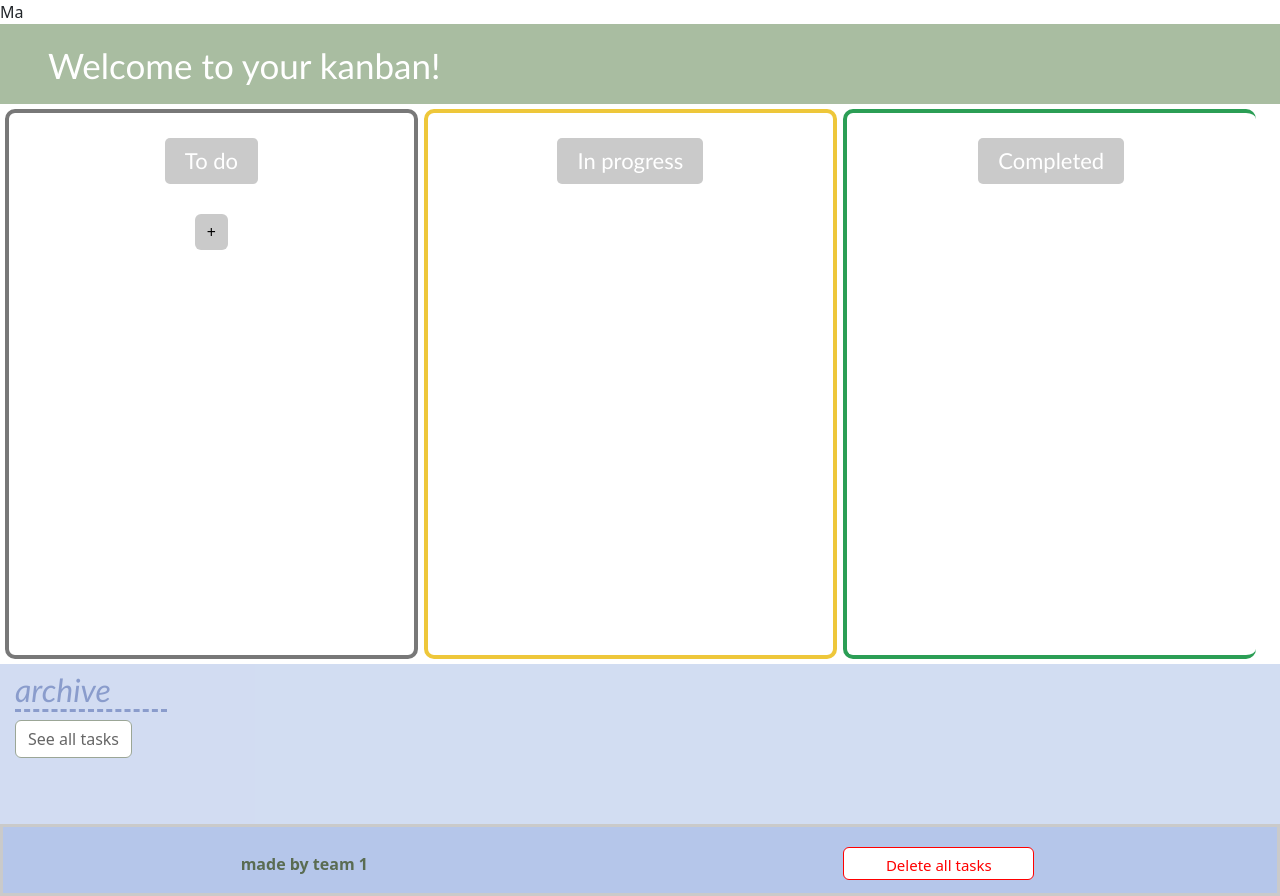
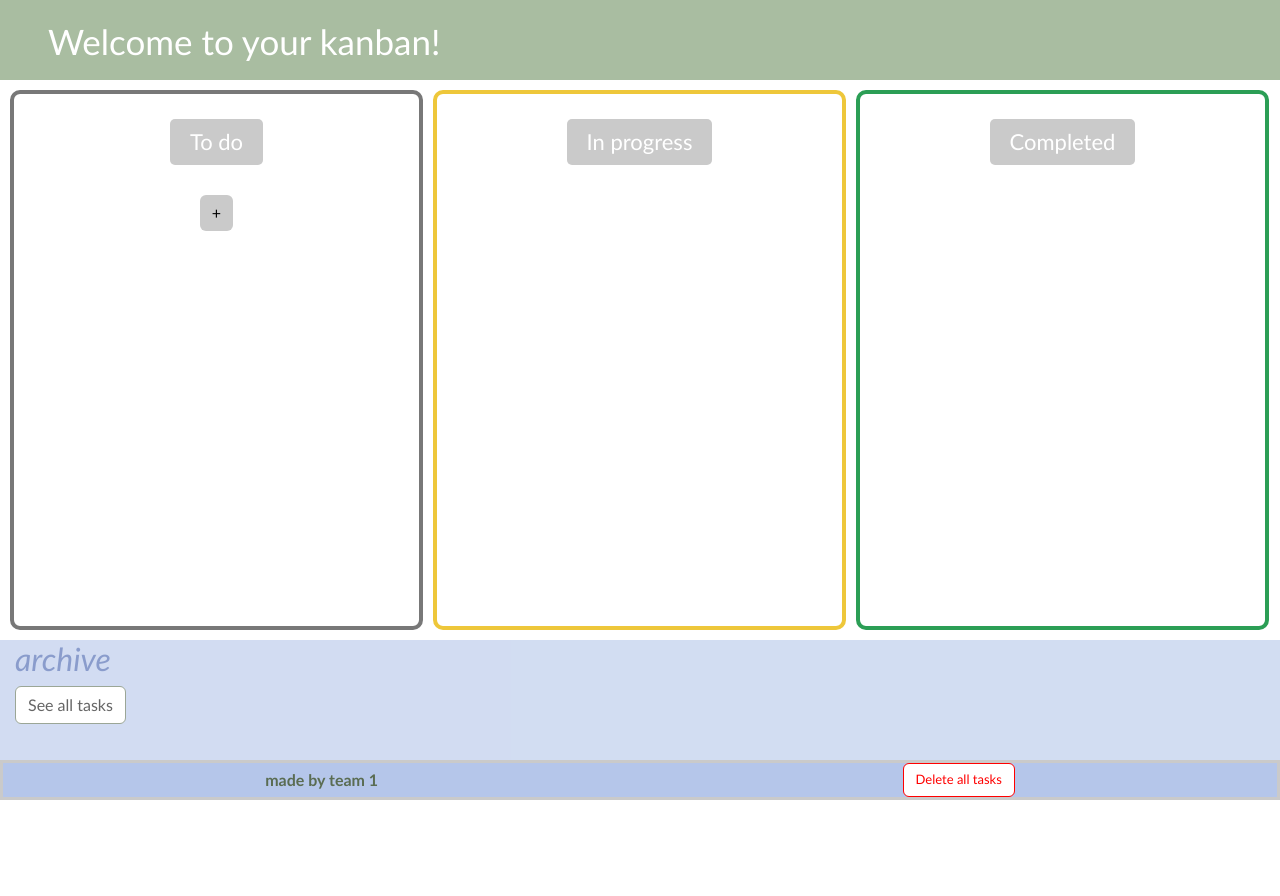
Before and after one commit to marioxabel/Project1-Bootcamp, a plain HTML site: page index.html in a window 1280 px wide. After the commit the page ends 800 px from the top, so only its background shows below. Drawn offline with nearby package versions, Linux system fonts and the light colour scheme.

Commit message:
css changes made in class

```diff
--- a/assets/style.css
+++ b/assets/style.css
@@ -8,35 +8,37 @@
 
 :root {
 
-    --main-color:#A9BDA1;
+    --main-color: #A9BDA1;
     --secondary-color: #b5c6ea;
     --neutral-color: #cacaca;
     --borders1: #5a6c52;
 }
 
 
-
 /* Typo */
 
 
 /* Elements */
-body, html {
+body,
+html {
     height: 100%;
     margin: 0;
-    padding: 0;
+    font-family: 'Trebuchet MS', 'Lucida Sans Unicode', 'Lucida Grande', 'Lucida Sans', Arial, sans-serif;
 }
+
 
 header {
     background-color: var(--main-color);
     color: white;
-    height: 10%; /* Adjust percentage as needed */ /*changed*/
+    height: 10%;
+    /* Adjust percentage as needed */
+    /*changed*/
 }
 
 header h1 {
 
     position: relative;
     font-size: 35px;
-    font-family: 'Trebuchet MS', 'Lucida Sans Unicode', 'Lucida Grande', 'Lucida Sans', Arial, sans-serif;
     padding: 20px;
     padding-left: 3pc;
 
@@ -44,19 +46,18 @@ header h1 {
 }
 
 main {
-    height: 70%; /* Adjust percentage as needed */
-    /* border: solid 4px var(--borders); */
-    border-top: none;
+    height: 70%;
+    /* Adjust percentage as needed */
     display: flex;
     flex-direction: column;
-
 }
 
 
 
 
 footer {
-    height: 9%; /* Adjust percentage as needed */
+    height: 5%;
+    /* Adjust percentage as needed */
     background-color: var(--secondary-color);
     border: 3px solid var(--neutral-color);
     font-weight: bold;
@@ -64,83 +65,54 @@ footer {
     /* padding: 10px; */
     /* padding-top: 10px; */
     display: flex;
-    justify-content: space-around;
+    justify-content: space-around; /* Center the elements horizontally */
 }
 
-footer p {
-
-    padding-top: 25px;
+footer p, footer button {
+    align-self: center;
+    margin: 0;
 }
-
 
 
 /* Classes */
 .board {
-    flex: 1; /* This makes .board expand to fill the remaining height of main */
+    flex: 1;
+    /* This makes .board expand to fill the remaining height of main */
     display: flex;
-    margin-bottom: 10px;
-    padding-right: 0px;
-    /* overflow: hidden;  */
+    width: 100%;
+    overflow: hidden;
+    padding: 10px;
 }
 
 .section {
-
-    width: calc((100% / 3.1));
-    /* height: 100%; */
+    width: calc((100% / 3) - 7px);
     text-align: center;
-    flex-shrink: 0; /* Prevents the section from shrinking below its content */
-    /* background-color: #fefbf7; */
-    /*border-right: 4px dashed var(--borders);  Add right border between sections */
-    display: flex; /*Ensure .section is a flex container */
-    flex-direction: column; /*Arrange children in a column */
+    flex-shrink: 0;
+    /* Prevents the section from shrinking below its content */
+    display: flex;
+    /*Ensure .section is a flex container */
+    flex-direction: column;
+    /*Arrange children in a column */
     /* justify-content: center; */
     align-items: center;
-    overflow-y: auto; /* Use auto to show scrollbar when necessary */
+    overflow-y: auto;
+    /* Use auto to show scrollbar when necessary */
     padding: 10px;
-    margin-right: 5px;
-    max-height: 100%; /* Adjust height as needed */
-    height: 100%; /* Ensure full height */
-
-    /* width: 100%; */
-}
-.section:last-child {
-    border-right: none; /* Remove border on the last .section element */
-
+    max-height: 100%;
+    height: 100%;
+    border-radius: 10px;
+    border: 4px solid;
+    margin-right: 10px;
 }
 
-/* how to make a column of to do a proper border */
-.to-do {
-    border: 4px solid #787878;
-    border-radius: 10px;
-    margin: 5px;
-    margin-right: 1px;
+.section:last-child {
+    margin-right: 0;
 }
-
-.in-progress {
-
-    border: 4px solid #eec73a;
-    border-radius: 10px;
-    margin: 5px;
-    margin-right: 1px;
-
-}
-
-.completed {
-
-    border: 4px solid #2b9e55;
-    border-radius: 10px;
-    border-right: #772014;
-    margin: 5px;
-    margin-right: 1px;
-
-}
-
 
 .section h2 {
     background-color: var(--neutral-color);
     border: 2px solid var(--borders);
     border-radius: 5px;
-    font-family: 'Trebuchet MS', 'Lucida Sans Unicode', 'Lucida Grande', 'Lucida Sans', Arial, sans-serif;
     font-size: 22px;
     color: white;
     padding: 10px 20px;
@@ -149,10 +121,7 @@ footer p {
     margin-top: 15px;
 }
 
-
-
 .section button {
-    /* width: 15px; */
     justify-self: center;
     margin: 10px;
     background-color: var(--neutral-color);
@@ -160,11 +129,24 @@ footer p {
 }
 
 
+/* how to make a column of to do a proper border */
+.to-do {
+    border-color: #787878;
+}
+
+.in-progress {
+    border-color: #eec73a;
+}
+
+.completed {
+    border-color: #2b9e55;
+ }
+
 
 .archive {
-    height: 20%;
+    height: 15%;
     padding-left: 15px;
-    padding-top: 7px;
+    /* padding-top: 7px; */
     overflow: hidden;
     overflow-y: auto;
     background-color: var(--secondary-color);
@@ -173,10 +155,10 @@ footer p {
 }
 
 .archive h2 {
-    font-family: 'Trebuchet MS', 'Lucida Sans Unicode', 'Lucida Grande', 'Lucida Sans', Arial, sans-serif;
+
     font-style: oblique;
     color: #3d5cab;
-    border-bottom: 3px dashed #3d5cab;
+    /* border-bottom: 3px dashed #3d5cab; */
     width: 12%;
 
 }
@@ -186,18 +168,15 @@ footer p {
 .card-body {
 
     text-align: left;
-font-family: 'Trebuchet MS', 'Lucida Sans Unicode', 'Lucida Grande', 'Lucida Sans', Arial, sans-serif;
-border: 2px dotted white;
+    /* border: 2px dotted white; */
     border-radius: 5px;
     margin: 3px;
 }
 
 .card-title {
-
-font-family: 'Trebuchet MS', 'Lucida Sans Unicode', 'Lucida Grande', 'Lucida Sans', Arial, sans-serif;
     font-weight: bold;
     color: white;
-border-bottom: 4px dotted #ffffff;
+    border-bottom: 1px solid #ffffff;
     width: 75%;
 
 }
@@ -230,25 +209,33 @@ width: 75%;
 
 /* IDs */
 
+#archived-section {
+    display: flex;
+    flex-basis: 0;
+    flex-wrap: wrap;
+}
+
+#archived-section .card {
+    max-width: 500px;
+    flex-shrink: 0; /*Prevents the card from shrinking beyond max-width */
+    width: 100%; /* Ensures the card takes the full width available up to max-width */
+    margin:  10px;
+}
+
 #delete-all {
-
-    margin-top: 20px;
-    margin-right: 5px;
-    width: 15%;
-    font-size: 15px;
-    height: 50%;
+    font-size: 13px;
     background-color: white;
     border: 1px solid red;
     color: red
-
 }
 
 
 /* media */
 @media screen and (max-width: 600px) {
-    header {
-        background: #772014;
+     header h1 {
+        font-size: 30px;
     }
+
     .board {
         flex-direction: column;
         padding: 10px;
@@ -259,4 +246,8 @@ width: 75%;
         margin-bottom: 10px;
         height: calc(100% / 3);
     }
+
+    #delete-all {
+        width: 35%;
     }
+}
--- a/index.html
+++ b/index.html
@@ -1,7 +1,7 @@
 <!DOCTYPE html>
 <html lang="en">
 
-<head>Ma
+<head>
   <meta charset="UTF-8">
   <meta name="viewport" content="width=device-width, initial-scale=1.0">
   <!-- Bootstrap CSS -->
@@ -46,39 +46,23 @@
 
   </main>
   <div class="archive">
-    <h2>archive</h2>
+    <div id="archive-title">
 
-<!-- Option 1: collpase text-->
-    <p>
-      <button class="btn btn-primary" type="button" data-bs-toggle="collapse" data-bs-target="#collapseWidthExample" aria-expanded="false" aria-controls="collapseWidthExample">
-        See all tasks
-      </button>
-    </p>
+      <h2>archive</h2>
+
+  <!-- Option 1: collpase text-->
+
+        <button class="btn btn-primary" type="button" data-bs-toggle="collapse" data-bs-target="#collapseWidthExample" aria-expanded="false" aria-controls="collapseWidthExample">
+          See all tasks
+        </button>
+    </div>
+
     <div style="min-height: 120px;">
       <div class="collapse collapse-horizontal" id="collapseWidthExample">
-        <div class="card card-body" style="width: 300px;">
-          This is some placeholder content for a horizontal collapse. It's hidden by default and shown when triggered.
+        <div  id="archived-section">
         </div>
       </div>
     </div>
-
-    <!-- Option 3: accordion
-    <div class="accordion" id="accordionExample">
-      <div class="accordion-item">
-        <h2 class="accordion-header">
-          <button class="accordion-button" type="button" data-bs-toggle="collapse" data-bs-target="#collapseOne" aria-expanded="true" aria-controls="collapseOne">
-            Accordion Item #1
-          </button>
-        </h2>
-        <div id="collapseOne" class="accordion-collapse collapse show" data-bs-parent="#accordionExample">
-          <div class="accordion-body">
-            <strong>This is the first item's accordion body.</strong> It is shown by default, until the collapse plugin adds the appropriate classes that we use to style each element. These classes control the overall appearance, as well as the showing and hiding via CSS transitions. You can modify any of this with custom CSS or overriding our default variables. It's also worth noting that just about any HTML can go within the <code>.accordion-body</code>, though the transition does limit overflow.
-          </div>
-        </div>
-      </div> -->
-
-    <button>boton desplegable</button>
-    <div id="archived-section"></div>
 
   </div>
 
```
Lines whose indentation alone changed are shown as unchanged.
